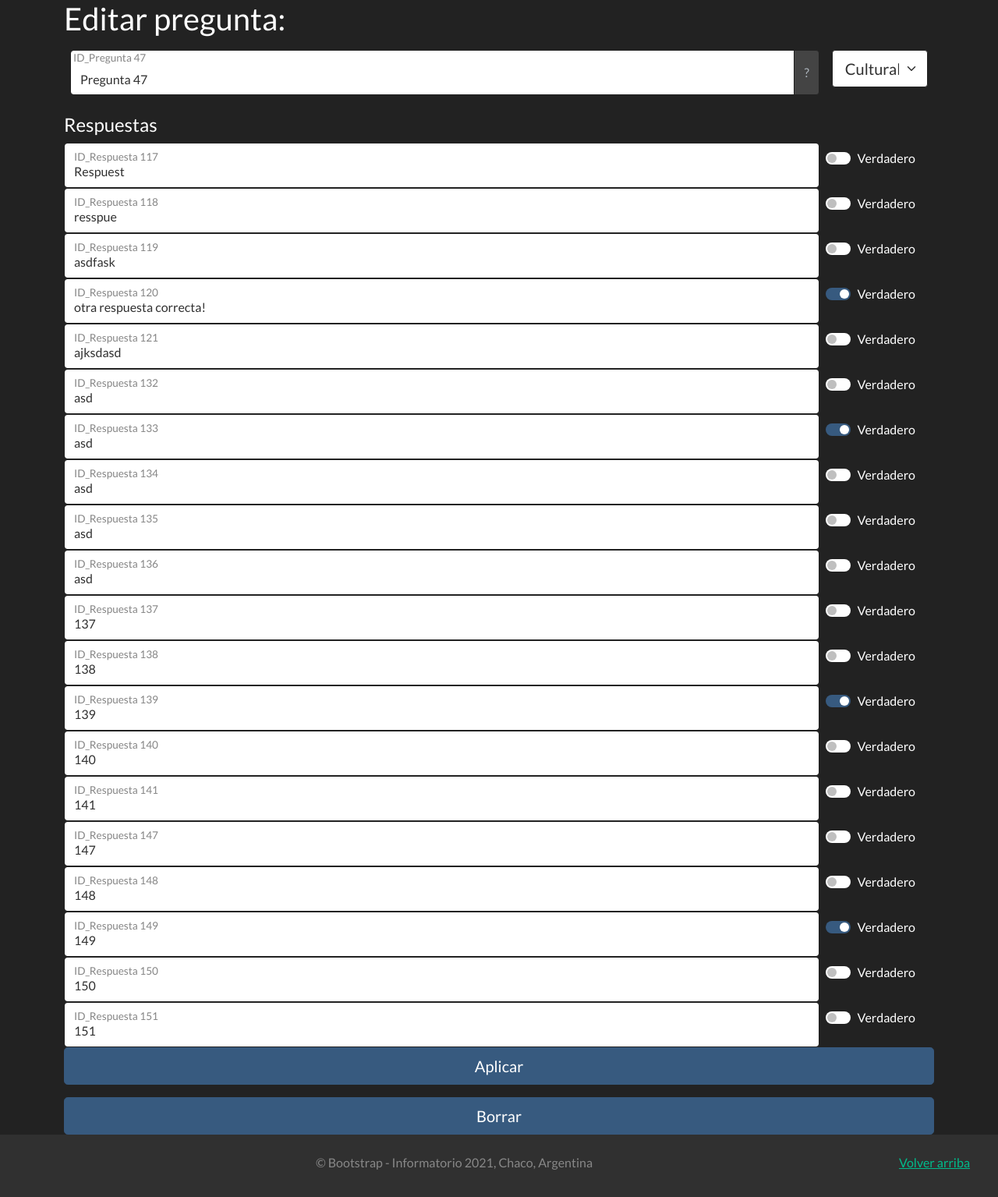
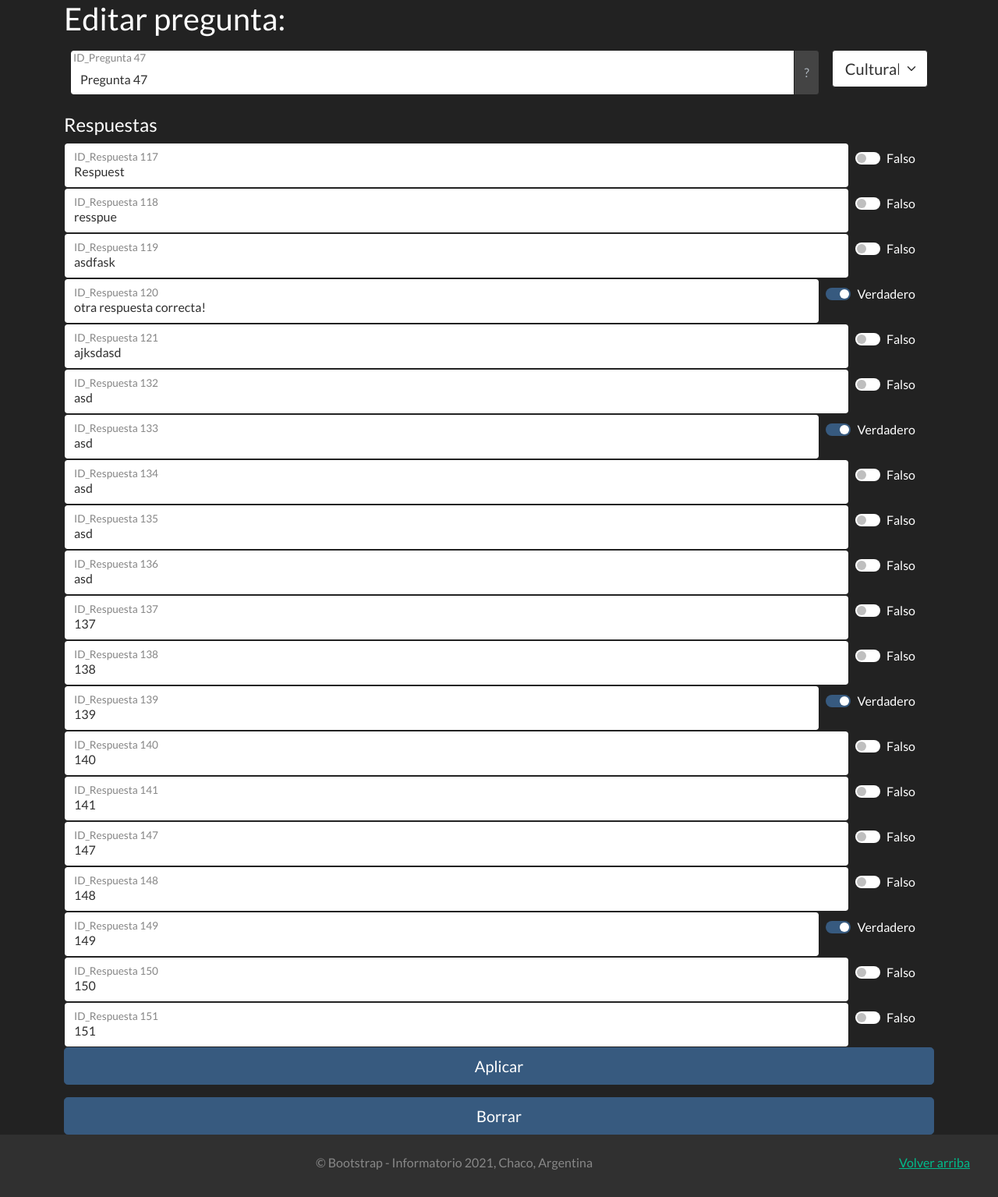
Before and after one commit to Enzostik/Proyecto_InfoCh2021, a Django app: template templates/admin/editar_preguntas.html in a window 1280 px wide. Shown: the part 86-1621 px from the top of the page at 78% size. Run offline with Django 3.2, Linux system fonts and the light colour scheme; the template is opened without the code that fills it: values that come from a table or form of the project are taken from there, others are empty; data comes from the database, SQL or seed files in the repository; both versions use the stored data as it was after the commit; some libraries are stand-ins or nearby versions.

Commit message:
Cambios menores a la página de editar preguntas.

```diff
--- a/templates/admin/editar_preguntas.html
+++ b/templates/admin/editar_preguntas.html
@@ -9,6 +9,7 @@
 {% endblock  %}
 
 {% block content %}
+
 <div class="container">
     <h2>Editar pregunta:</h2>
     <form method="POST">
@@ -42,11 +43,33 @@
         <label for="floatingInput">ID_Respuesta {{respuesta.pk}}</label>
         <div class="p-2">
             <div class="form-check form-check-inline form-switch">
-                <input class="form-check-input" type="checkbox" name="respuestaBool_{{respuesta.pk}}" id="bool_verdadero" value="Verdadero" {% if respuesta.es_correcta %}checked{% endif %}>
-                <label class="form-check-label" for="bool_verdadero">Verdadero</label>
+                <input class="form-check-input" type="checkbox" name="respuestaBool_{{respuesta.pk}}" id="bool-verdadero-{{respuesta.pk}}" value="Verdadero" {% if respuesta.es_correcta %}checked{% endif %}>
+                <label class="form-check-label" for="bool-verdadero-{{respuesta.pk}}" id="bool-label-{{respuesta.pk}}">Verdadero</label>
             </div>
         </div>
         </div>
+        <script>
+            function initialCheck() {
+                if (document.getElementById("bool-verdadero-{{respuesta.pk}}").checked) {
+                    document.getElementById("bool-label-{{respuesta.pk}}").textContent = 'Verdadero';
+                } else {
+                    document.getElementById("bool-label-{{respuesta.pk}}").textContent = 'Falso';
+                }
+                console.log("{{respuesta.pk}}");
+            }
+            function clickCheck() {
+                if (document.getElementById("bool-label-{{respuesta.pk}}").textContent === 'Verdadero') {
+                    document.getElementById("bool-label-{{respuesta.pk}}").textContent = 'Falso';
+                } else {
+                    document.getElementById("bool-label-{{respuesta.pk}}").textContent = 'Verdadero';
+                }
+                console.log(this);
+            }
+
+            initialCheck();
+            document.getElementById("bool-verdadero-{{respuesta.pk}}").addEventListener('click', clickCheck);
+
+        </script>
         {% endfor %}
         <button class="w-100 btn btn-lg btn-primary" type="submit">Aplicar</button>
     </form>
```
Also changed, not shown: db.sqlite3.
